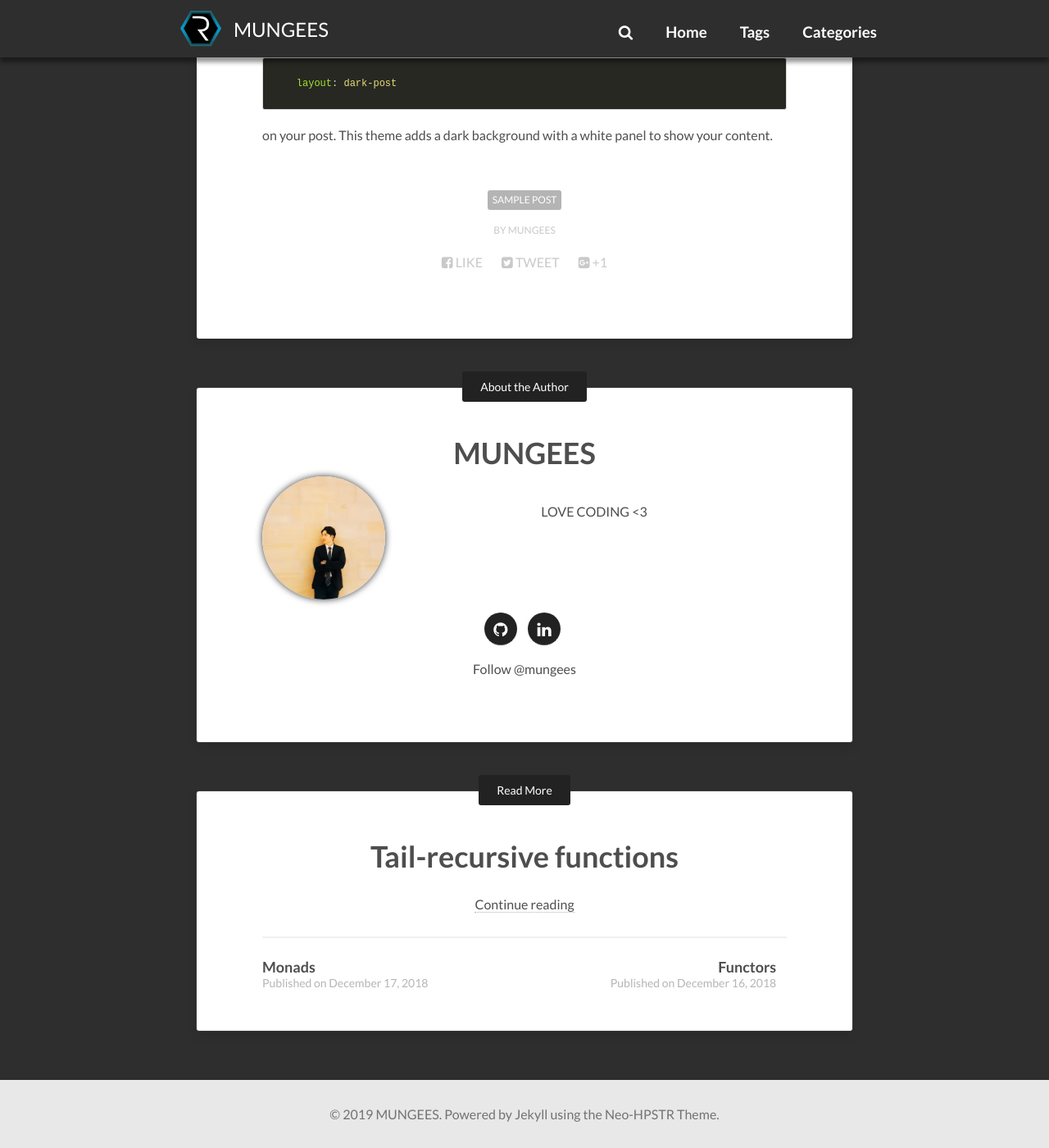
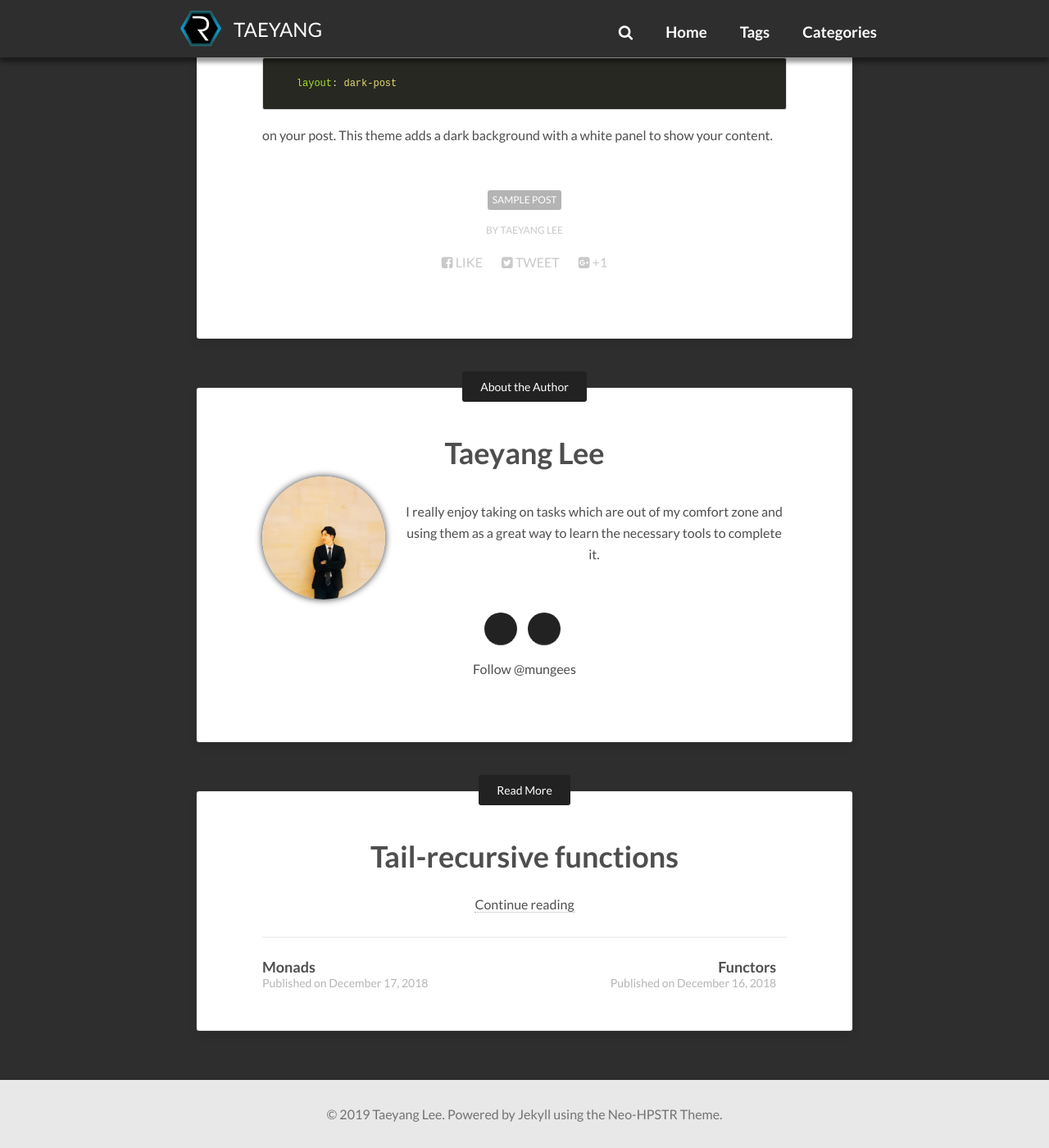
Before and after one commit to mungees/mungees.github.io, a Jekyll site: the page built from _posts/2016-11-30-dark-post.md, in a window 1280 px wide and 1400 px high, scrolled down 477 px. Shown: the whole window at 82% size. Built offline with Jekyll 4.4.1, drawn with Linux system fonts in a browser that asks for light colours; nearby versions of some CDN libraries; comment, search, counter and statistics services are not loaded.

Commit message:
Update _config.yml

```diff
--- a/_config.yml
+++ b/_config.yml
@@ -1,4 +1,4 @@
-title:            MUNGEES
+title:            TAEYANG
 description:
 
 # put your disqus here
@@ -28,11 +28,11 @@ menu:
 
 # Owner/author information
 owner:
-  name:           MUNGEES
-  site:           https://mungees.github.io
+  name:           Taeyang Lee
+  site:           https://www.linkedin.com/in/taeyanglee/
   avatar:         images/avatar.jpg
-  bio:            "LOVE CODING <3"
-  email:          public.mungee@email.com
+  bio:            "I really enjoy taking on tasks which are out of my comfort zone and using them as a great way to learn the necessary tools to complete it."
+  email:          taeyang.lee@mail.utoronto.ca
   # Twitter nick for use in Twitter cards and follow button.
   twitter: # if no twitter in this config, the twitter follow button will be removed
   # GitHub nick for use in follow button in author block.
@@ -44,10 +44,10 @@ twitter:
 
 # Social networking links used in author block underneath posts. Update and remove as you like.
 social:
-  - title: "github"
+  - title: "Github"
     url: "https://github.com/mungees"
-  - title: "linkedin"
-    url: ""
+  - title: "LinkedIn"
+    url: "https://www.linkedin.com/in/taeyanglee/"
 
 # Background image to be tiled on all pages
 background:
```
